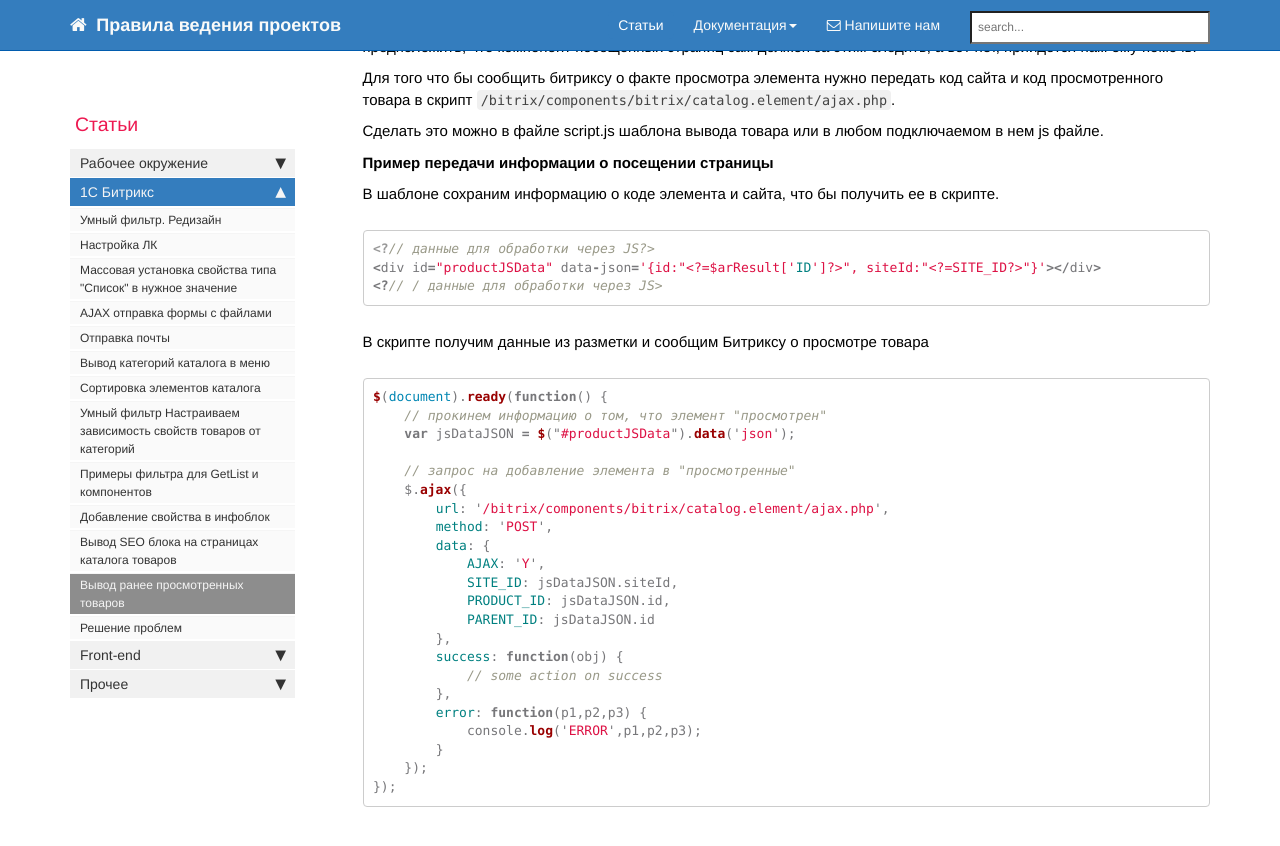
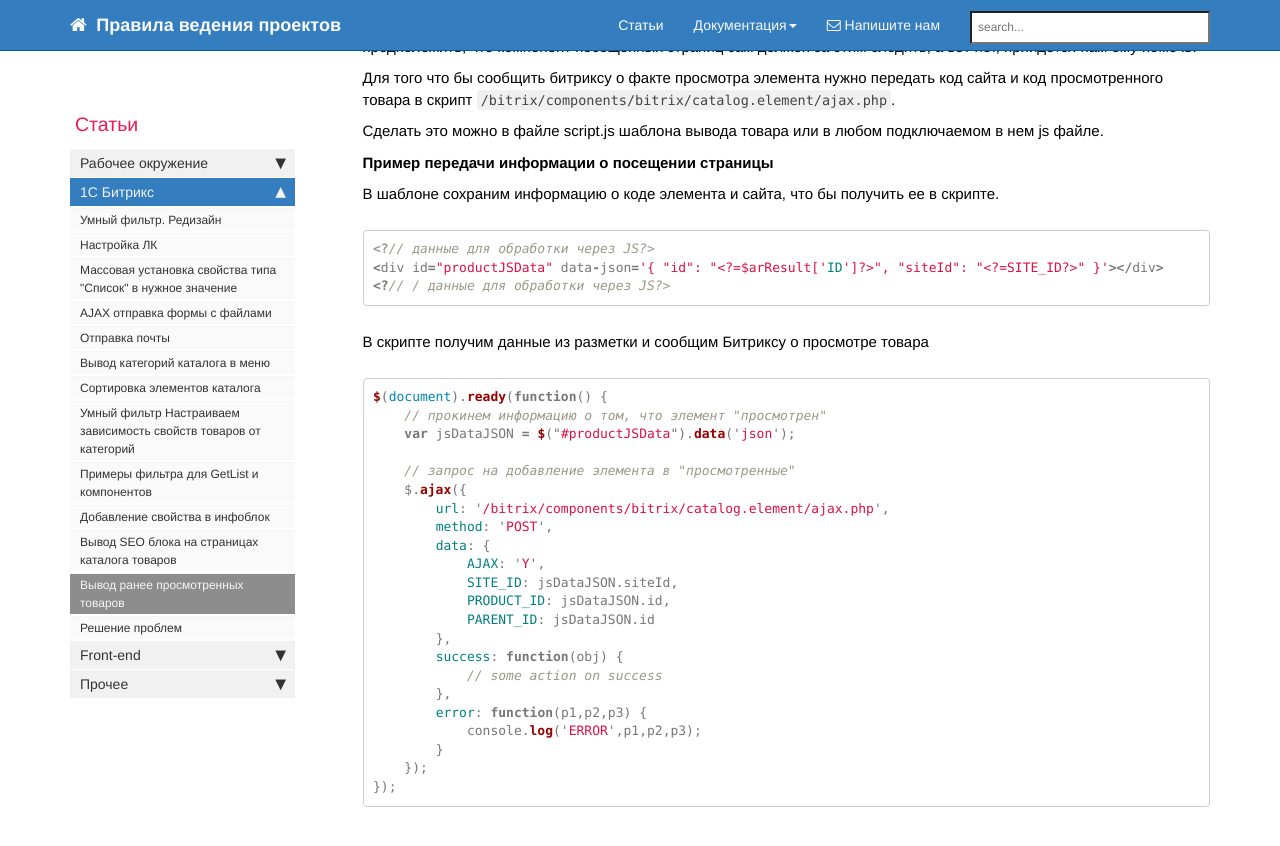
Before and after one commit to gdecider/gdecider.github.io, a Jekyll site: the page built from pages/articles/articles_bx-catalog-viewed-products.md, in a window 1280 px wide and 900 px high, scrolled down 1808 px. Shown: the top 846 px of the window. Built offline with Jekyll 4.4.1, drawn with Linux system fonts in a browser that asks for light colours; nearby versions of some CDN libraries; comment, search, counter and statistics services are not loaded.

Commit message:
Update articles_bx-catalog-viewed-products.md

````diff
--- a/pages/articles/articles_bx-catalog-viewed-products.md
+++ b/pages/articles/articles_bx-catalog-viewed-products.md
@@ -90,8 +90,8 @@ toc: true
 
 ```php
 <?// данные для обработки через JS?>
-<div id="productJSData" data-json='{id:"<?=$arResult['ID']?>", siteId:"<?=SITE_ID?>"}'></div>
-<?// / данные для обработки через JS>
+<div id="productJSData" data-json='{ "id": "<?=$arResult['ID']?>", "siteId": "<?=SITE_ID?>" }'></div>
+<?// / данные для обработки через JS?>
 ```
 
 В скрипте получим данные из разметки и сообщим Битриксу о просмотре товара
````
